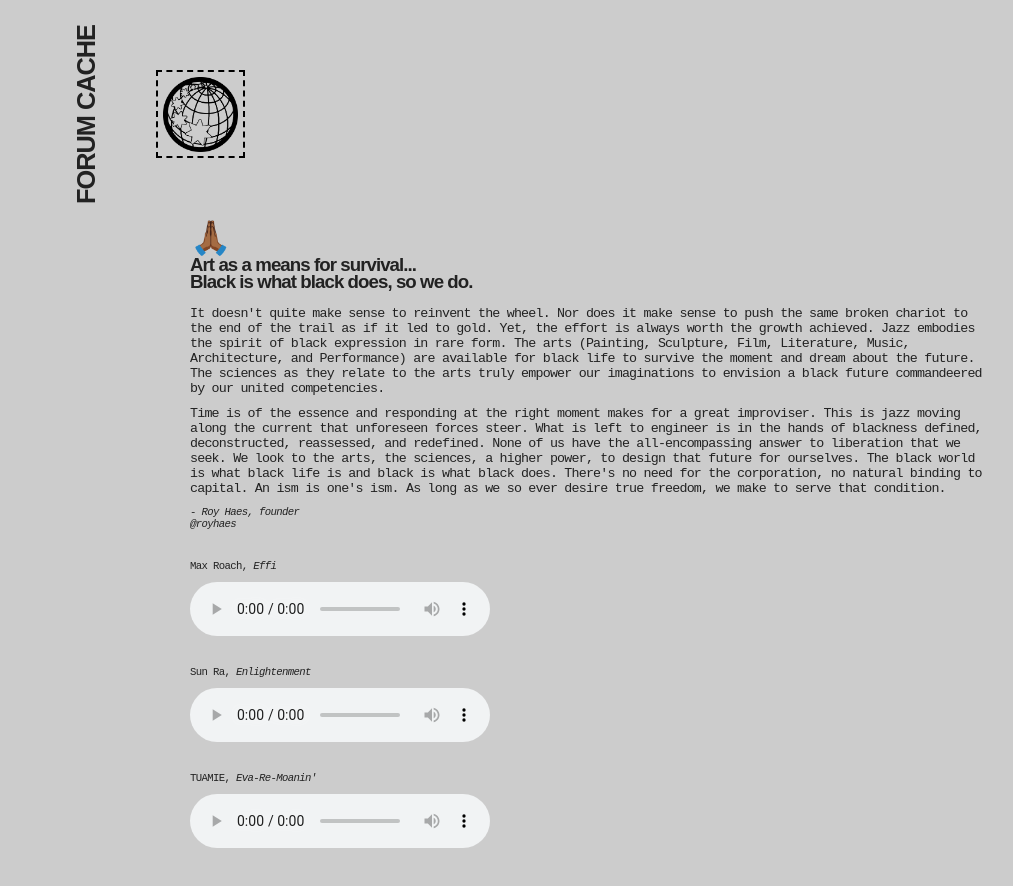
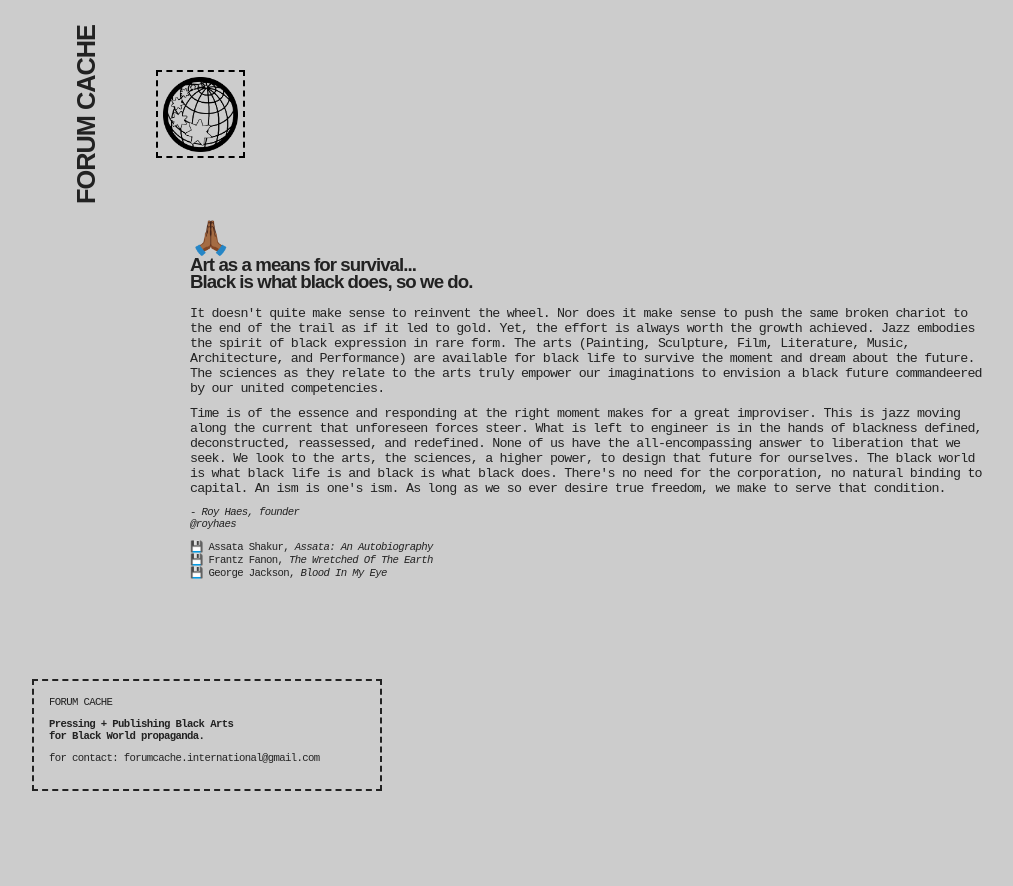
Before and after one commit to cds-j/forum-cache-site, a Next.js app: page / in a window 1280 px wide. Shown: the top 886 px of the page, without its empty margins (50-1063 px from the left). Built offline with nearby package versions, Linux system fonts and the light colour scheme; a web font is replaced by a local one.

Commit message:
Added footer, replaced music with books

```diff
--- a/pages/_app.js
+++ b/pages/_app.js
@@ -1,6 +1,7 @@
 import '../styles/globals.css'
 import '../styles/header.css'
 import '../styles/lander.css'
+import '../styles/footer.css'
 
 function MyApp({ Component, pageProps }) {
   return <Component {...pageProps} />
--- /dev/null
+++ b/pages/_footer.js
@@ -0,0 +1,18 @@
+function Footer() {
+    return (
+        <div id="footer">
+            <footer>
+                <p>FORUM CACHE</p>
+                <p>
+                    <b>
+                        Pressing + Publishing Black Arts<br/>
+                        for Black World propaganda.
+                    </b>
+                </p>
+                <p>for contact: forumcache.international@gmail.com</p>
+            </footer>
+        </div>
+    )
+}
+
+export default Footer;
--- a/pages/_lander.js
+++ b/pages/_lander.js
@@ -26,18 +26,11 @@ function Lander() {
                     <a href="https://www.instagram.com/royhaes">@royhaes</a>
                 </i>
             </p>
-            <figure>
-                <figcaption><p>Max Roach, <i>Effi</i></p></figcaption>
-                <audio controls src="/effi.mp3"></audio>
-            </figure>
-            <figure>
-                <figcaption><p>Sun Ra, <i>Enlightenment</i></p></figcaption>
-                <audio controls src="/enlightenment.mp3"></audio>
-            </figure>
-            <figure>
-                <figcaption><p>TUAMIE, <i>Eva-Re-Moanin&apos;</i></p></figcaption>
-                <audio controls src="/eva-re-moanin.mp3"></audio>
-            </figure>
+            <p className="credit">
+                <a href="https://ia903003.us.archive.org/27/items/Assata/assata%20shakur%20an%20biography.pdf" target="_blank" rel="noreferrer">💾 Assata Shakur, <i>Assata: An Autobiography</i></a><br/>
+                <a href="https://monoskop.org/images/6/6b/Fanon_Frantz_The_Wretched_of_the_Earth_1963.pdf" target="_blank" rel="noreferrer">💾 Frantz Fanon, <i>The Wretched Of The Earth</i></a><br/>
+                <a href="https://www.are.na/block/9495568" target="_blank" rel="noreferrer">💾 George Jackson, <i>Blood In My Eye</i></a><br/>
+            </p>
         </div>
     )
 }
--- a/pages/index.js
+++ b/pages/index.js
@@ -3,6 +3,7 @@ import styles from '../styles/Home.module.css'
 
 import Header from './_header';
 import Lander from './_lander';
+import Footer from './_footer';
 
 export default function Home() {
   return (
@@ -15,8 +16,10 @@ export default function Home() {
         <link rel="stylesheet" href="https://use.typekit.net/hnm3zjg.css"></link>
         <link rel="stylesheet" href="https://use.typekit.net/hnm3zjg.css"></link>
       </Head>
+
       <Header />
       <Lander />
+      <Footer />
     </div>
   )
 }
--- /dev/null
+++ b/styles/footer.css
@@ -0,0 +1,10 @@
+#footer {
+    margin: 100px 0px;
+    border: 2px dashed #222222;
+    padding: 15px;
+    max-width: 350px;
+}
+
+footer p {
+    font-size: 8pt;
+}
--- a/styles/globals.css
+++ b/styles/globals.css
@@ -23,6 +23,7 @@ h1 {
   font-size: 40pt;
   text-transform: uppercase;
   letter-spacing: -0.04em;
+  line-height: 0.75;
 }
 
 h2 {
--- a/styles/lander.css
+++ b/styles/lander.css
@@ -11,6 +11,35 @@ a:hover {
     color: #777777;
 }
 
+.song {
+    display: flex;
+    flex-direction: column;
+    justify-content: space-evenly;
+    margin: 5px 0px;
+}
+
+.buttons {
+    margin-top: -10px;
+}
+
+button {
+    background-color: #cccccc;
+    color: #222222;
+    border: 0px;
+    font-size: 12pt;
+    padding: 3px;
+}
+
+button.play-button:hover {
+    cursor: pointer;
+    color: green;
+}
+
+button.stop-button:hover {
+    cursor: pointer;
+    color: red;
+}
+
 figure {
     display: flex;
     flex-direction: column;
@@ -19,4 +48,5 @@ figure {
 
 figcaption p {
     font-size: 8pt;
+    margin-right: 10px;
 }
--- /dev/null
+++ b/styles/links.css
@@ -0,0 +1,4 @@
+#links-header {
+    max-width: 800px;
+    margin: 30px auto;
+}
```
Also changed, not shown: pages/_links.js (added, +12 -0 lines).
